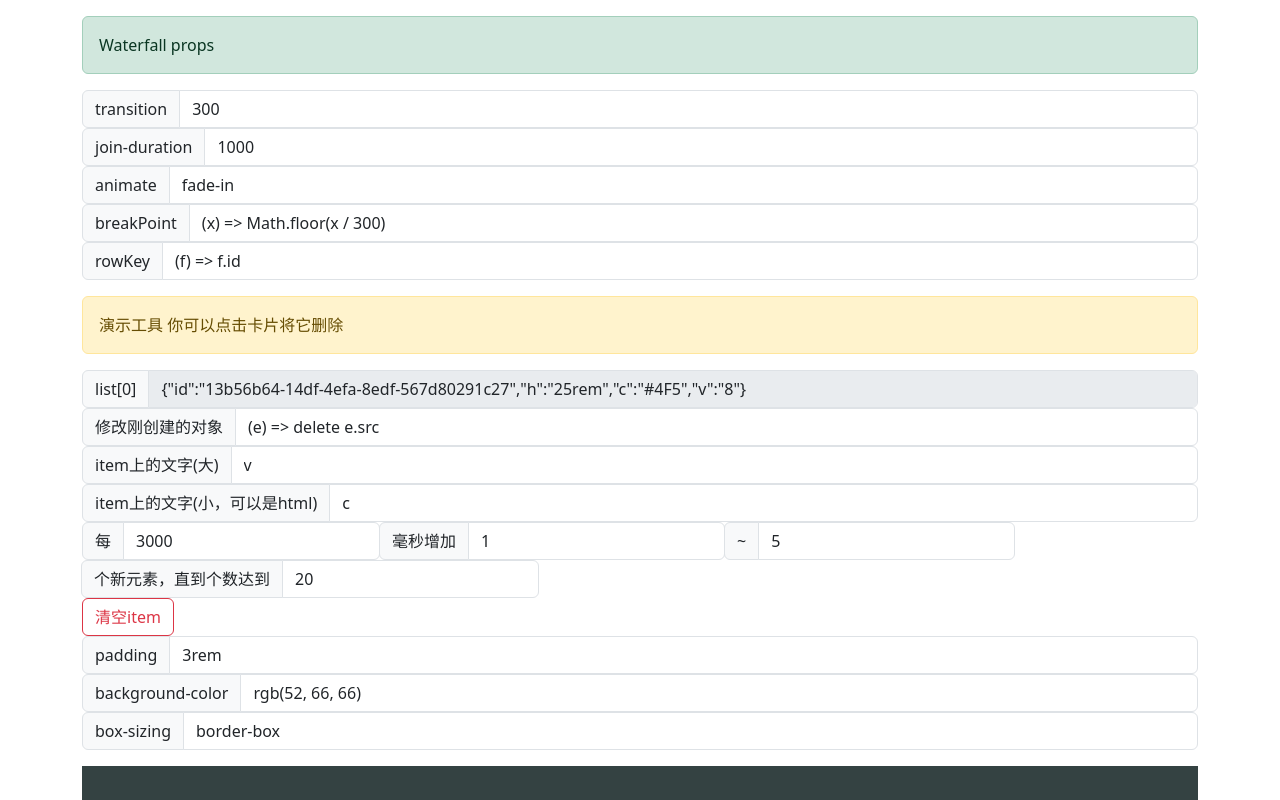
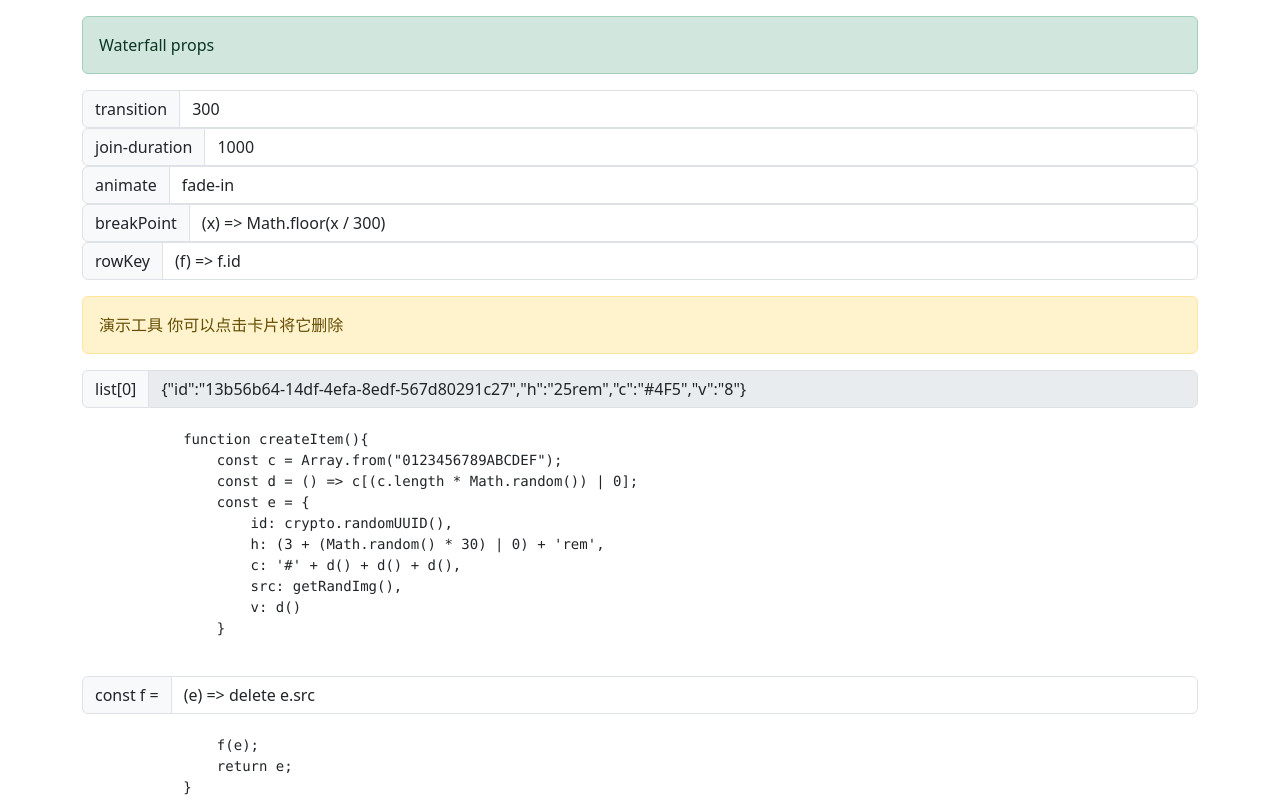
Before and after one commit to Dave-12138/vue-waterfall-mini, a Vue app: page / in a window 1280 px wide. Shown: the top 800 px of the page. Built offline with nearby package versions, Linux system fonts and the light colour scheme.

Commit message:
调整演示

```diff
--- a/src/App.vue
+++ b/src/App.vue
@@ -4,14 +4,20 @@ import { Waterfall } from './main';
 import BSInput from './components/BSInput.vue';
 import { getRandImg } from './random-img';
 import Lazy from './components/Lazy.vue';
-const c = Array.from<string>("0123456789ABCDEF")
+const c = Array.from<string>("0123456789ABCDEF");
+const d = () => c[(c.length * Math.random()) | 0];
 function sleep(ms: number = 1000) {
     return new Promise<void>(r => {
         setTimeout(() => r(), ms);
     });
 }
-const d = () => c[(c.length * Math.random()) | 0]
-const _createItem = () => ({ id: crypto.randomUUID(), h: (3 + (Math.random() * 30) | 0) + 'rem', c: '#' + d() + d() + d(), src: getRandImg(), v: d() });
+const _createItem = () => ({
+    id: crypto.randomUUID(),
+    h: (3 + (Math.random() * 30) | 0) + 'rem',
+    c: '#' + d() + d() + d(),
+    src: getRandImg(),
+    v: d()
+});
 const createItem = () => {
     const e = _createItem();
     try {
@@ -70,11 +76,28 @@ sleep().then(async () => {
         <div class="my-3">
             <div class="alert alert-warning">演示工具 你可以点击卡片将它删除</div>
             <BSInput type="text" :value="JSON.stringify(list[0])" disabled>list[0]</BSInput>
-            <BSInput type="function" v-model="settings.itemModify" list="item-mod">修改刚创建的对象</BSInput>
+            <pre><code>
+            function createItem(){
+                const c = Array.from("0123456789ABCDEF");
+                const d = () => c[(c.length * Math.random()) | 0];
+                const e = {
+                    id: crypto.randomUUID(),
+                    h: (3 + (Math.random() * 30) | 0) + 'rem',
+                    c: '#' + d() + d() + d(),
+                    src: getRandImg(),
+                    v: d()
+                }
+            </code></pre>
+            <BSInput type="function" v-model="settings.itemModify" list="item-mod">const f = </BSInput>
             <datalist id="item-mod">
                 <option value="e=>delete e.src"></option>
                 <option value="e=>e.h='4rem'"></option>
             </datalist>
+            <pre><code>
+                f(e);
+                return e;
+            }
+            </code></pre>
             <BSInput type="text" v-model="settings.key1">item上的文字(大)</BSInput>
             <BSInput type="text" v-model="settings.key2">item上的文字(小，可以是html)</BSInput>
             <div class="input-group">
```
